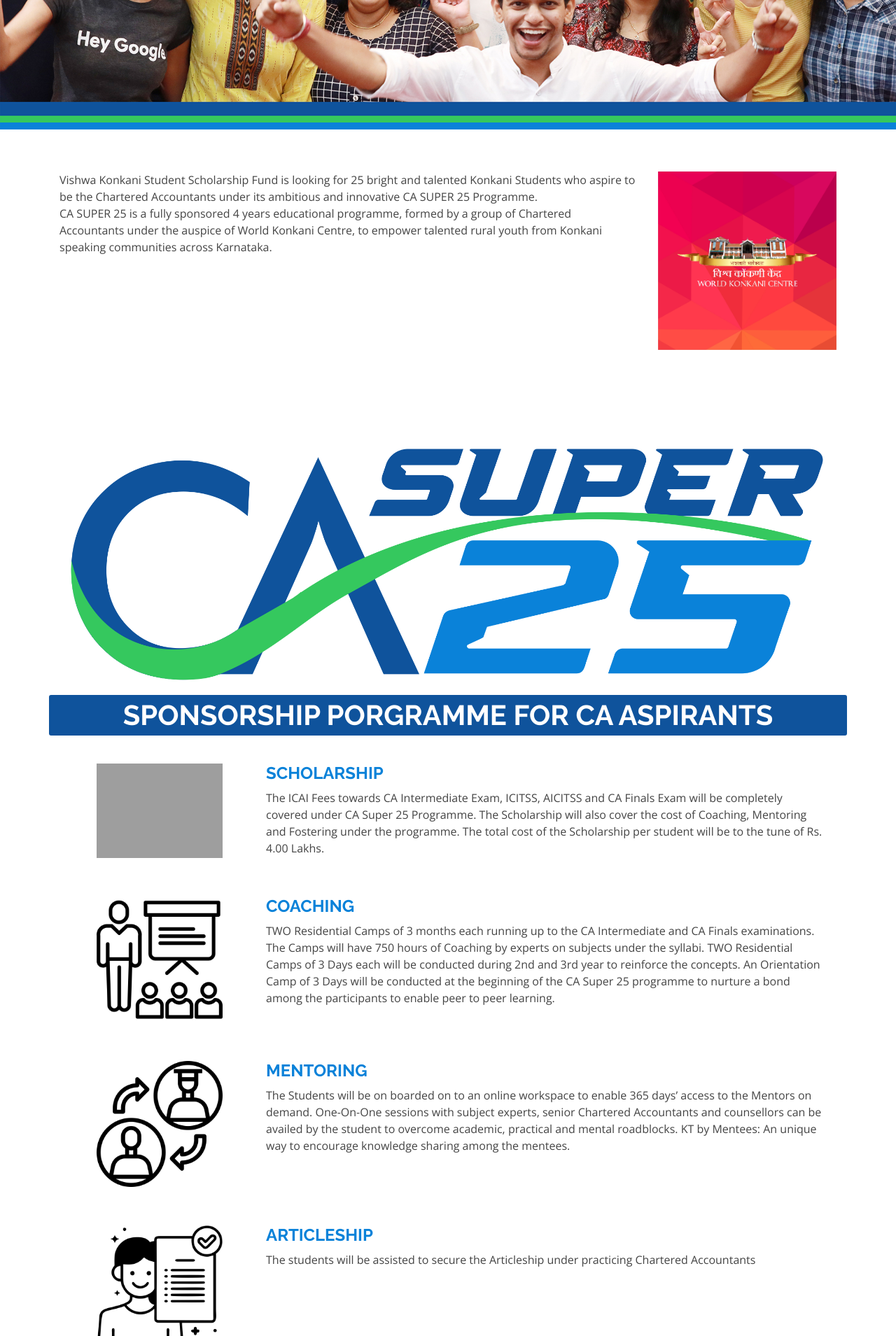
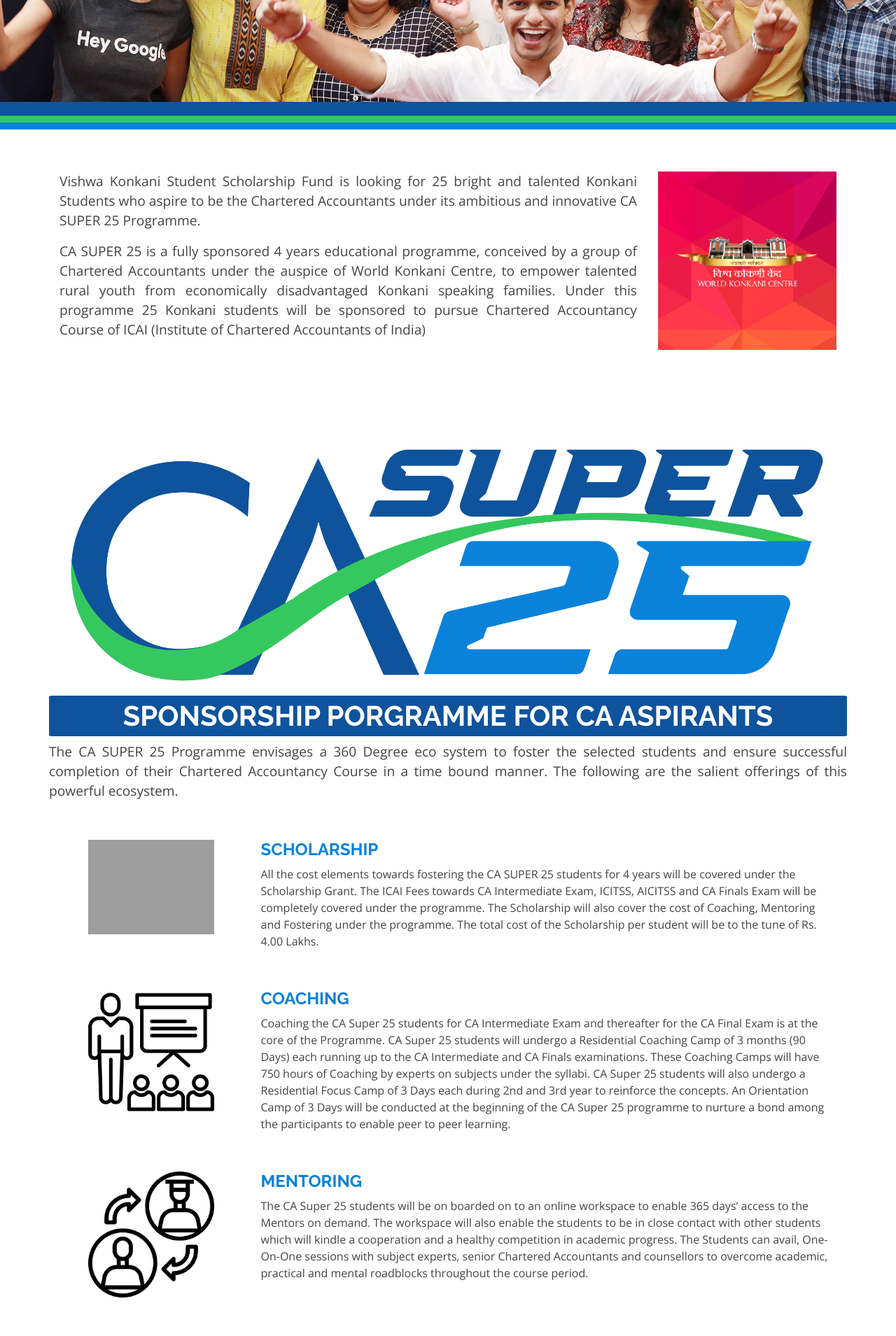
Before and after one commit to World-Konkani-Centre/casuper25-portal, a Django app: page / in a window 1280 px wide. Shown: the part 346-2255 px from the top of the page at 70% size. Run offline with Django 3.2, Linux system fonts and the light colour scheme; some libraries are stand-ins or nearby versions; grey boxes are pictures that could not be loaded.

Commit message:
Updated content

```diff
--- a/static_dir/assets/css/style.css
+++ b/static_dir/assets/css/style.css
@@ -563,6 +563,22 @@
 }
 
 
+/* Home */
+
+.home p {
+    text-align: justify;
+    line-height: 28px;
+    font-size: larger;
+}
+
+@media (max-width: 480px) {
+    .home p {
+        font-size: medium;
+        line-height: 24px;
+    }
+}
+
+
 /* Program */
 
 .programme .icon-boxes {
@@ -582,6 +598,19 @@
     text-transform: uppercase;
     padding: 0;
     margin: 0;
+}
+
+.programme .text-para {
+    text-align: justify;
+    line-height: 28px;
+    font-size: larger;
+}
+
+@media (max-width: 480px) {
+    .programme .text-para {
+        font-size: medium;
+        line-height: 24px;
+    }
 }
 
 .programme .programme-content h4 {
@@ -691,6 +720,34 @@
     font-weight: 700;
     font-family: "Poppins", sans-serif;
     color: #17B361;
+}
+
+.apply .btn-apply-now {
+    margin-top: 30px;
+    line-height: 0;
+    padding: 15px 40px;
+    border-radius: 4px;
+    transition: 0.5s;
+    color: #fff;
+    background: #0F539C;
+    box-shadow: 0px 5px 30px #0a83d96b;
+}
+
+.apply .btn-apply-now span {
+    font-family: "Poppins", sans-serif;
+    font-weight: 600;
+    font-size: 16px;
+    letter-spacing: 1px;
+}
+
+.apply .btn-apply-now i {
+    margin-left: 5px;
+    font-size: 18px;
+    transition: 0.3s;
+}
+
+.apply .btn-apply-now:hover i {
+    transform: translateX(5px);
 }
 
 
--- a/templates/webpages/home.html
+++ b/templates/webpages/home.html
@@ -21,10 +21,9 @@
           <div class="col-lg-3 col-md-4 order-1 order-lg-2 text-center" data-aos="fade-left" data-aos-delay="100">
             <img src="{% static 'assets/img/home_page.jpg' %}" class="img-fluid image" loading="lazy"draggable="false" onmousedown="return false" style="user-drag: none">
           </div>
-          <div class="col-lg-9 col-md-8 pt-4 pt-lg-0 order-2 order-lg-1 content">
-            <p>Vishwa Konkani Student Scholarship Fund is looking for 25 bright and talented Konkani Students who aspire to be the Chartered Accountants under its ambitious and innovative CA SUPER 25 Programme. <br>
-            CA SUPER 25 is a fully sponsored 4 years educational programme, formed by a group of Chartered Accountants under the auspice of World Konkani Centre, to empower talented rural youth from Konkani speaking communities across Karnataka.
-            </p>
+          <div class="col-lg-9 col-md-8 pt-sm-4 pt-lg-0 order-2 order-lg-1 content">
+            <p>Vishwa Konkani Student Scholarship Fund is looking for 25 bright and talented Konkani Students who aspire to be the Chartered Accountants under its ambitious and innovative CA SUPER 25 Programme.</p>
+            <p>CA SUPER 25 is a fully sponsored 4 years educational programme, conceived by a group of Chartered Accountants under the auspice of World Konkani Centre, to empower talented rural youth from economically disadvantaged Konkani speaking families. Under this programme 25 Konkani students will be sponsored to pursue Chartered Accountancy Course of ICAI (Institute of Chartered Accountants of India)</p>
           </div>
         </div>
 
@@ -42,6 +41,7 @@
       <div class="row">
         <div class="col-12 text-center"><img src="{% static 'assets/img/logoo.png' %} " loading="lazy" class="img-fluid" draggable="false" onmousedown="return false" style="user-drag: none"></div>
         <div class="col-12 text-block text-center"><h1>sponsorship porgramme for ca aspirants</h1></div>
+        <div class="text-para pt-2"><p>The CA SUPER 25 Programme envisages a 360 Degree eco system to foster the selected students and ensure successful completion of their Chartered Accountancy Course in a time bound manner. The following are the salient offerings of this powerful ecosystem.</p></p>
       </div>
 
 
@@ -54,7 +54,7 @@
                 <div class="d-flex align-items-center mb-2">
                   <h4>SCHOLARSHIP</h4>
                 </div>
-                <p>The ICAI Fees towards CA Intermediate Exam, ICITSS, AICITSS and CA Finals Exam will be completely covered under CA Super 25 Programme. The Scholarship will also cover the cost of Coaching, Mentoring and Fostering under the programme. The total cost of the Scholarship per student will be to the tune of Rs. 4.00 Lakhs.</p>
+                <p>All the cost elements towards fostering the CA SUPER 25 students for 4 years will be covered under the Scholarship Grant. The ICAI Fees towards CA Intermediate Exam, ICITSS, AICITSS and CA Finals Exam will be completely covered under the programme. The Scholarship will also cover the cost of Coaching, Mentoring and Fostering under the programme. The total cost of the Scholarship per student will be to the tune of Rs. 4.00 Lakhs.</p>
               </div>
             </div>
           </div>
@@ -66,10 +66,11 @@
                 <div class="d-flex align-items-center mb-2">
                   <h4>COACHING</h4>
                 </div>
-                <p>TWO Residential Camps of 3 months each running up to the CA Intermediate and CA Finals examinations. The Camps will have 750 hours of Coaching by experts on subjects under the syllabi.
-                TWO Residential Camps of 3 Days each will be conducted during 2nd and 3rd year to reinforce the concepts.
-                An Orientation Camp of 3 Days will be conducted at the beginning of the CA Super 25 programme to nurture a bond among the participants to enable peer to peer learning.
-                </p>
+                <p>Coaching the CA Super 25 students for CA Intermediate Exam and thereafter for the CA Final Exam is at the core of the Programme.
+                  CA Super 25 students will undergo a Residential Coaching Camp of 3 months (90 Days) each running up to the CA Intermediate and CA Finals examinations. These Coaching Camps will have 750 hours of Coaching by experts on subjects under the syllabi.
+                  CA Super 25 students will also undergo a Residential Focus Camp of 3 Days each during 2nd and 3rd year to reinforce the concepts.
+                  An Orientation Camp of 3 Days will be conducted at the beginning of the CA Super 25 programme to nurture a bond among the participants to enable peer to peer learning.
+                  </p>
               </div>
             </div>
           </div>
@@ -81,9 +82,8 @@
                 <div class="d-flex align-items-center mb-2">
                   <h4>MENTORING</h4>
                 </div>
-                <p>The Students will be on boarded on to an online workspace to enable 365 days’ access to the Mentors on demand.
-                One-On-One sessions with subject experts, senior Chartered Accountants and counsellors can be availed by the student to overcome academic, practical and mental roadblocks.
-                KT by Mentees: An unique way to encourage knowledge sharing among the mentees.
+                <p>The CA Super 25 students will be on boarded on to an online workspace to enable 365 days’ access to the Mentors on demand. The workspace will also enable the students to be in close contact with other students which will kindle a cooperation and a healthy competition in academic progress.
+                  The Students can avail, One-On-One sessions with subject experts, senior Chartered Accountants and counsellors to overcome academic, practical and mental roadblocks throughout the course period.
                 </p>
              </div>
             </div>
@@ -98,7 +98,7 @@
                 <div class="d-flex align-items-center mb-2">
                   <h4 id="sub-articleship">ARTICLESHIP</h4>
                 </div>
-                <p>The students will be assisted to secure the Articleship under practicing Chartered Accountants</p>
+                <p>Every CA aspirant must undergo three years of Articleship in a Chartered Accountancy Firm after passing the CA Intermediate Examination as per the ICAI guidelines. It is challenging to find such an opportunity. The CA Super 25 students will have the privilege of securing the Articleship under the Chartered Accountancy Firms by the virtue of being the fostered mentees of such professionals.</p>
              </div>
             </div>
           </div>
@@ -110,7 +110,8 @@
                 <div class="d-flex align-items-center mb-2">
                   <h4 id="sub-fostering">FOSTERING</h4>
                 </div>
-                <p>All outstation students will be provided Free Accommodation during the Articleship Period.</p>
+                <p>It is often difficult to find an Articleship opportunity within the hometown of the Students. CA Super 25 students being selected out of rural places seldom have a Chartered Accountancy Firms working in their area. They have to either commute long distance or find an accommodation which will add to their cost of education during the course of study.</p>
+                <p>Therefore, all outstation students under the CA Super 25 programme will be provided Free Accommodation during the Articleship Period.</p>
              </div>
             </div>
           </div>
@@ -129,42 +130,27 @@
         <h3 class="pb-2">WHO CAN APPLY?</h3>
             <ul>
               <li><i class='bx bx-check-circle'></i>The Student’s Mother Tongue must be Konkani. A mother tongue certificate need to be uploaded to the application.</li>
-              <li><i class='bx bx-check-circle'></i>The family income of the student must not exceed Rs. 5.00 lakh per year. A due diligence will be conducted if the candidate passes the Entrance Exam.</li>
-              <li><i class='bx bx-check-circle'></i>The Student must have passed in CA Foundation Course</li>
+              <li><i class='bx bx-check-circle'></i>The family income of the student must not exceed Rs. 5.00 lakh per year.</li>
+              <li><i class='bx bx-check-circle'></i>The Student must have passed in CA Foundation Course 2021.</li>
               <li><i class='bx bx-check-circle'></i>The Student must have registered for CA Intermediate Exam to be held in May 2022.</li>
+              <li><i class='bx bx-check-circle'></i>The Student must be appearing for CA Intermediate Exam in May 2022 for the first time.</li>
             </ul>
       </div>
 
       <div class="content">
         <h3 class="pb-2">WHO WILL BE SELECTED?</h3>
             <ul>
-              <li><i class='bx bx-check-circle'></i>Students who have passed the Online Entrance Test conducted under the Programme will go through the rest of the selection process.</li>
-              <li><i class='bx bx-check-circle'></i>The CA SUPER 25 is a Merit Cum Means programme where Merit and financial condition both will determine the shortlisting of the candidate. Due diligence such as house visit will be conducted for all students who have passed in the Entrance Test to ascertain the financial status of the candidate.</li>
+              <li><i class='bx bx-check-circle'></i>The primary objective of the CA SUPER 25 to select and groom meritorious, talented and gifted students from the Konkani speaking communities to be successful Chartered Accountants.</li>
+              <li><i class='bx bx-check-circle'></i>An Online Entrance Test will be conducted. The test will be comprising of General Aptitude Questions.</li>
+              <li><i class='bx bx-check-circle'></i>Candidates passed in the Entrance Test will be called for an Online Interview to ascertain the student’s aspiration and gauge the commitment to the programme.</li>
+              <li><i class='bx bx-check-circle'></i>The CA SUPER 25 is a Merit Cum Means programme where Merit and financial condition both will determine the shortlisting of the candidate.</li>
+              <li><i class='bx bx-check-circle'></i>Due diligence such as house visits will be conducted for all students who have passed in the Entrance Test to ascertain the financial status of the candidate.</li>
               <li><i class='bx bx-check-circle'></i>Orphans, Single Parented candidates will be given weightage.</li>
-              <li><i class='bx bx-check-circle'></i>An online Interview will be conducted to ascertain the student's aspiration and gauge the commitment to the programme.</li>
             </ul>
       </div>
     </div>
   </section>
 
-
-  {% comment %} <section id="calendar" class="calendar">
-    <div class="container">
-      <div class="section-title">
-        <p>PROGRAMME CALENDAR</p>
-      </div>
-
-      <div class="content">
-            <ul>
-              <li><i class='bx bx-calendar-check' ></i>Last date to submit online application – <strong>15th July 2021</strong></li>
-              <li><i class='bx bx-calendar-check' ></i>Last date to submit online application – <strong>15th July 2021</strong></li>
-              <li><i class='bx bx-calendar-check' ></i>Online Interviews – <strong>From 25th July to 10th August 2021</strong></li>
-              <li><i class='bx bx-calendar-check' ></i>Online Orientation Camp – <strong>16th to 19th August 2021</strong></li>
-            </ul>
-      </div>
-
-    </div>
-  </section> {% endcomment %}
 
   <section id="apply" class="apply">
     <div class="container">
@@ -175,6 +161,15 @@
       <div class="content">
             <h3>Last Date to Submit Application</h3>
             <h3><i class='bx bx-calendar-check mr-3' ></i>15th July 2021</h3>
+            <p>You need to have a GMAIL Account to fill the application form. If you do not have an Gmail ID, create a GMAIL ID and login before clicking the following Link. All the further communications will be sent to the given GMAIL ID only.</p>
+            <div data-aos="fade-up" data-aos-delay="600">
+            <div class="text-center text-lg-start">
+              <a href="https://forms.gle/KuXuNVFfMLg5sVm2A" target="_blank" class="btn-apply-now scrollto d-inline-flex align-items-center justify-content-center align-self-center">
+                <span>Apply now</span>
+                <i class='bx bx-chevron-right' ></i>
+              </a>
+            </div>
+          </div>
       </div>
 
     </div>
```
